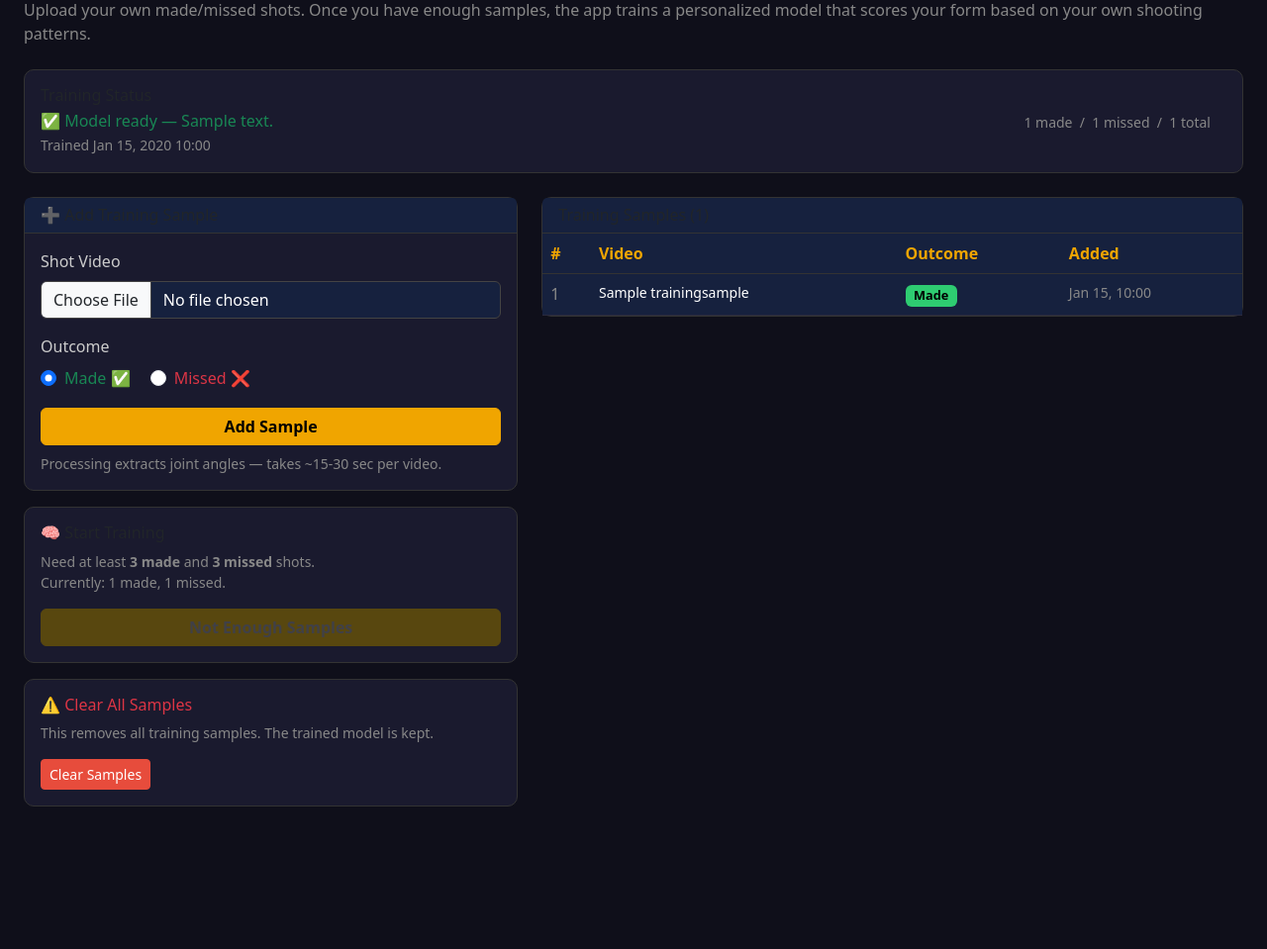
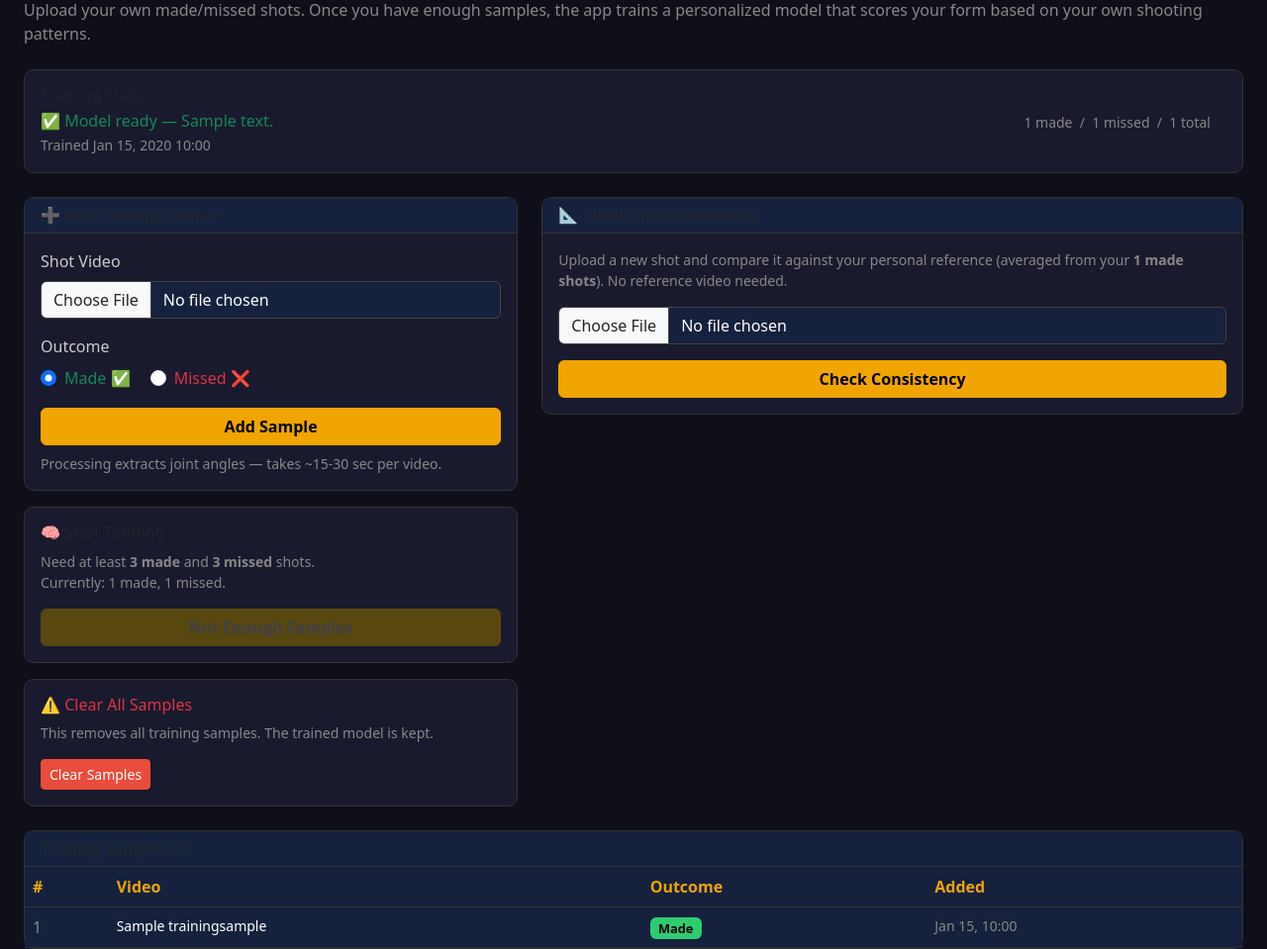
Before and after one commit to jw173-glitch/basketball_app, a Django app: page /training/ in a window 1280 px wide. Shown: the part 135-1094 px from the top of the page at 99% size. Before the commit the page ends 950 px from the top, so only its background shows below. Run offline with Django 4.2, Linux system fonts and the light colour scheme; a user stored in the database is signed in; tables that the repository leaves empty hold one stand-in row (values such as "Sample post"); some libraries are stand-ins or nearby versions.

Commit message:
feat: Add personal reference sequence functionality and consistency check feature

```diff
--- a/shot_analyzer/models.py
+++ b/shot_analyzer/models.py
@@ -49,6 +49,7 @@
     video_name = models.CharField(max_length=255)
     label = models.IntegerField()            # 1 = made, 0 = missed
     features_json = models.TextField()       # JSON list[float], 58-dim vector
+    sequence_json = models.TextField(blank=True, default='')  # serialized angle time series
     created_at = models.DateTimeField(auto_now_add=True)
 
     class Meta:
@@ -72,6 +73,7 @@
     training_status = models.CharField(max_length=20, default='idle')
     # idle | running | complete | error
     training_message = models.TextField(blank=True)
+    reference_sequence_json = models.TextField(blank=True, default='')  # averaged made-shot sequence
 
     def __str__(self):
         return f'{self.user.username} | {self.training_status}'
--- a/shot_analyzer/templates/shot_analyzer/training.html
+++ b/shot_analyzer/templates/shot_analyzer/training.html
@@ -111,8 +111,68 @@
     {% endif %}
   </div>
 
+  <!-- Consistency check (only shown when reference sequence exists) -->
+  {% if personal_model.reference_sequence_json %}
+  <div class="col-lg-7">
+    <div class="card mb-4">
+      <div class="card-header"><h6 class="mb-0">📐 Check Shot Consistency</h6></div>
+      <div class="card-body">
+        <p class="text-muted small mb-3">
+          Upload a new shot and compare it against your personal reference
+          (averaged from your <strong>{{ personal_model.n_made }} made shots</strong>).
+          No reference video needed.
+        </p>
+        <input type="file" id="consistencyVideoInput" class="form-control mb-3" accept="video/*">
+        <button class="btn btn-primary w-100" onclick="runConsistencyCheck()">
+          Check Consistency
+        </button>
+
+        <!-- Loading -->
+        <div id="consistencyLoading" class="text-center py-3" style="display:none;">
+          <div class="loading-spinner mx-auto mb-2"></div>
+          <p class="text-muted small">Extracting pose and comparing…</p>
+        </div>
+
+        <!-- Error -->
+        <div id="consistencyError" class="alert alert-error mt-3" style="display:none;"></div>
+
+        <!-- Result -->
+        <div id="consistencyResult" style="display:none;" class="mt-3">
+          <hr style="border-color:#333;">
+          <div class="row g-2 text-center mb-3">
+            <div class="col-4">
+              <div class="stat-box">
+                <div class="stat-label">Consistency</div>
+                <div class="stat-value" id="cScore" style="font-size:2rem;">—</div>
+              </div>
+            </div>
+            <div class="col-4">
+              <div class="stat-box">
+                <div class="stat-label">Grade</div>
+                <div class="stat-value" id="cGrade" style="font-size:2rem;">—</div>
+              </div>
+            </div>
+            <div class="col-4">
+              <div class="stat-box">
+                <div class="stat-label">Weakest Phase</div>
+                <div class="stat-value small" id="cWorstPhase" style="font-size:1rem; padding-top:0.5rem;">—</div>
+              </div>
+            </div>
+          </div>
+
+          <!-- Phase breakdown -->
+          <div id="cPhaseBreakdown" class="row g-2 mb-3"></div>
+
+          <!-- Feedback -->
+          <div id="cFeedback"></div>
+        </div>
+      </div>
+    </div>
+  </div>
+  {% endif %}
+
   <!-- Sample list -->
-  <div class="col-lg-7">
+  <div class="{% if personal_model.reference_sequence_json %}col-lg-12{% else %}col-lg-7{% endif %}">
     <div class="card">
       <div class="card-header d-flex justify-content-between align-items-center">
         <h6 class="mb-0">Training Samples ({{ samples|length }})</h6>
@@ -161,6 +221,81 @@
 <script>
   const currentStatus = '{{ personal_model.training_status }}';
 
+  async function runConsistencyCheck() {
+    const fileInput = document.getElementById('consistencyVideoInput');
+    if (!fileInput || !fileInput.files.length) {
+      alert('Please select a video file first.');
+      return;
+    }
+
+    document.getElementById('consistencyLoading').style.display = 'block';
+    document.getElementById('consistencyResult').style.display = 'none';
+    document.getElementById('consistencyError').style.display = 'none';
+
+    const fd = new FormData();
+    fd.append('video', fileInput.files[0]);
+
+    try {
+      const resp = await fetch('{% url "consistency_check" %}', {
+        method: 'POST',
+        headers: { 'X-CSRFToken': '{{ csrf_token }}' },
+        body: fd,
+      });
+      const data = await resp.json();
+      document.getElementById('consistencyLoading').style.display = 'none';
+
+      if (data.error) {
+        const el = document.getElementById('consistencyError');
+        el.textContent = data.error;
+        el.style.display = 'block';
+        return;
+      }
+
+      renderConsistencyResult(data);
+    } catch (err) {
+      document.getElementById('consistencyLoading').style.display = 'none';
+      const el = document.getElementById('consistencyError');
+      el.textContent = 'Network error: ' + err.message;
+      el.style.display = 'block';
+    }
+  }
+
+  function renderConsistencyResult(data) {
+    const score = data.overall_score;
+    const gradeColor = score >= 85 ? '#2ECC71' : score >= 70 ? '#4A90D9' : score >= 55 ? '#F39C12' : '#E74C3C';
+
+    document.getElementById('cScore').textContent = score;
+    document.getElementById('cScore').style.color = gradeColor;
+    document.getElementById('cGrade').textContent = data.grade;
+    document.getElementById('cGrade').style.color = gradeColor;
+    document.getElementById('cWorstPhase').textContent = data.worst_phase;
+
+    // Phase breakdown
+    const phaseEl = document.getElementById('cPhaseBreakdown');
+    phaseEl.innerHTML = (data.phase_scores || []).map(ps => {
+      const c = ps.score >= 85 ? 'success' : ps.score >= 70 ? 'primary' : ps.score >= 55 ? 'warning' : 'danger';
+      return `
+        <div class="col-6 col-md-3">
+          <div class="stat-box">
+            <div class="stat-label small">${ps.phase}</div>
+            <div class="fw-bold text-${c === 'warning' ? 'warning' : c === 'success' ? 'success' : c === 'primary' ? 'primary' : 'danger'}"
+                 style="font-size:1.4rem;">${ps.score}</div>
+            <div class="progress mt-1" style="height:4px; background:#2a2a3e;">
+              <div class="progress-bar bg-${c}" style="width:${ps.score}%"></div>
+            </div>
+          </div>
+        </div>`;
+    }).join('');
+
+    // Feedback
+    const fbEl = document.getElementById('cFeedback');
+    fbEl.innerHTML = (data.feedback || []).map(f =>
+      `<p class="small mb-1">${f}</p>`
+    ).join('');
+
+    document.getElementById('consistencyResult').style.display = 'block';
+  }
+
   document.getElementById('addSampleForm').addEventListener('submit', function () {
     document.getElementById('loadingOverlay').classList.add('active');
     document.getElementById('addBtn').disabled = true;
--- a/shot_analyzer/urls.py
+++ b/shot_analyzer/urls.py
@@ -15,4 +15,5 @@
     path('training/status/',    views.training_status_api, name='training_status'),
     path('score/',              views.score,               name='score'),
     path('detect/',             views.detect_shots,        name='detect_shots'),
+    path('training/consistency/', views.consistency_check, name='consistency_check'),
 ]
--- a/shot_analyzer/views.py
+++ b/shot_analyzer/views.py
@@ -35,7 +35,7 @@
 
 from .forms import ScoreShotForm, TrainingSampleForm
 from .models import AnalysisSession, PersonalModel, PlayerTemplate, TrainingSample
-from .services import start_training_thread
+from .services import serialize_sequence, start_training_thread
 
 
 # ── Helpers ───────────────────────────────────────────────────────────────────
@@ -451,6 +451,7 @@
                             video_name=request.FILES['video'].name,
                             label=int(form.cleaned_data['label']),
                             features_json=json.dumps(features.tolist()),
+                            sequence_json=serialize_sequence(seq),
                         )
                         n_made   = TrainingSample.objects.filter(user=request.user, label=1).count()
                         n_missed = TrainingSample.objects.filter(user=request.user, label=0).count()
@@ -506,6 +507,56 @@
     })
 
 
+@login_required
+def consistency_check(request):
+    """AJAX endpoint: upload a shot video, compare it against the user's personal
+    reference sequence (averaged from their made shots), and return a consistency score."""
+    if request.method != 'POST':
+        return JsonResponse({'error': 'POST required'}, status=405)
+
+    personal_model = _get_or_create_personal_model(request.user)
+    if not personal_model.reference_sequence_json:
+        return JsonResponse({'error': 'No personal reference yet. Train your model first.'}, status=400)
+
+    if 'video' not in request.FILES:
+        return JsonResponse({'error': 'Video file required.'}, status=400)
+
+    video_path = _save_temp_video(request.FILES['video'])
+    try:
+        extractor = PoseExtractor()
+        user_seq = extractor.process_video(video_path, annotate=False, max_frames=300)
+
+        if len(user_seq.frames) < 5:
+            return JsonResponse({'error': 'Not enough pose frames detected. Make sure your full body is visible.'}, status=400)
+
+        ref_seq = _deserialize_template_sequence(personal_model.reference_sequence_json)
+
+        scorer = ConsistencyScorer(dtw_scale=0.10)
+        report = scorer.compare(ref_seq, user_seq)
+
+        phase_breakdown = [
+            {'phase': ps.phase, 'score': ps.score, 'weight': round(ps.weight * 100, 1)}
+            for ps in report.phase_scores
+        ]
+
+        return JsonResponse({
+            'overall_score':  report.overall_score,
+            'grade':          report.grade,
+            'worst_phase':    report.most_inconsistent_phase,
+            'worst_joint':    report.most_inconsistent_joint,
+            'phase_scores':   phase_breakdown,
+            'feedback':       report.feedback,
+        })
+
+    except Exception as exc:
+        return JsonResponse({'error': str(exc)}, status=500)
+    finally:
+        try:
+            os.unlink(video_path)
+        except Exception:
+            pass
+
+
 # ── Score ─────────────────────────────────────────────────────────────────────
 
 @login_required
```
Also changed, not shown: shot_analyzer/services.py (+112 -2 lines), shot_analyzer/migrations/0005_add_sequence_fields.py (added), 1 other file.
